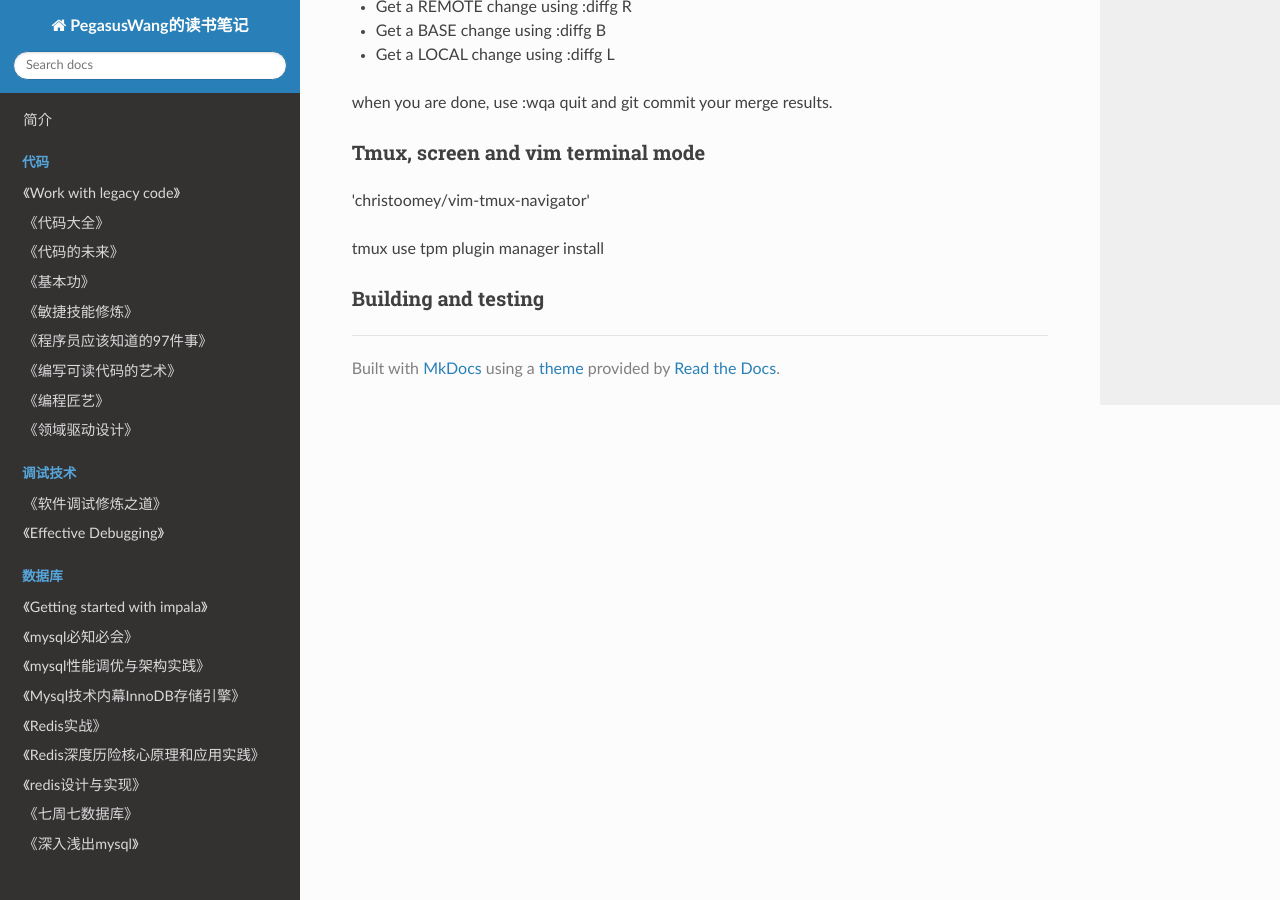
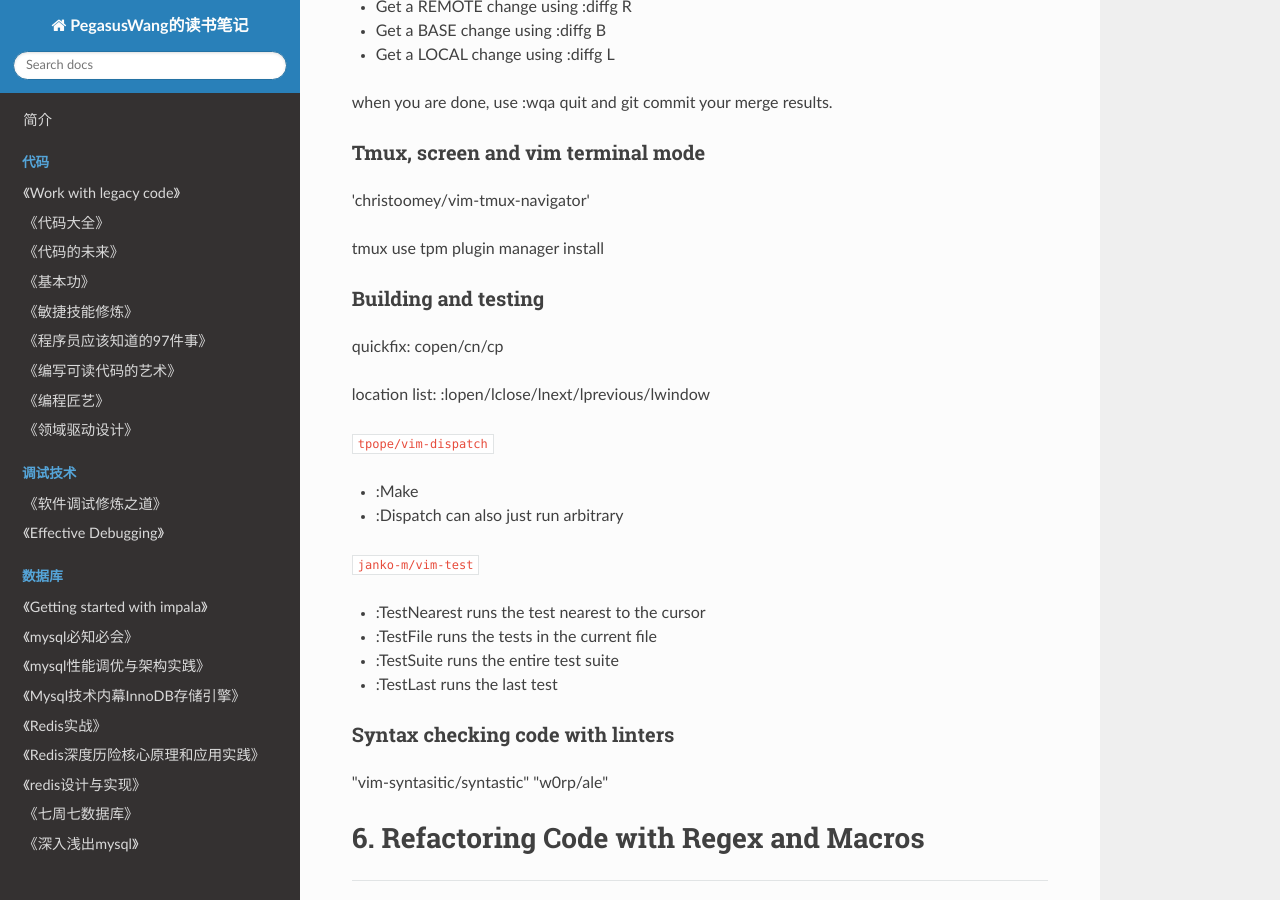
Before and after one commit to PegasusWang/booknotes, an MkDocs documentation site: the page built from docs/开发工具/Mastering_vim.md, in a window 1280 px wide and 900 px high, scrolled down 4056 px. Built offline with MkDocs 1.6.1, drawn with Linux system fonts in a browser that asks for light colours; nearby versions of some CDN libraries; old or Windows-style settings are respelled for this version of MkDocs.

Commit message:
quickfix

```diff
--- a/docs/开发工具/Mastering_vim.md
+++ b/docs/开发工具/Mastering_vim.md
@@ -192,3 +192,27 @@ when you are done, use :wqa quit and git commit your merge results.
 tmux use tpm plugin manager install
 
 ### Building and testing
+
+quickfix: copen/cn/cp
+
+location list: :lopen/lclose/lnext/lprevious/lwindow
+
+`tpope/vim-dispatch`
+
+- :Make
+- :Dispatch can also just run arbitrary
+
+`janko-m/vim-test`
+
+- :TestNearest runs the test nearest to the cursor
+- :TestFile runs the tests in the current file
+- :TestSuite runs the entire test suite
+- :TestLast runs the last test
+
+### Syntax checking code with linters
+
+"vim-syntasitic/syntastic"
+"w0rp/ale"
+
+
+# 6. Refactoring Code with Regex and Macros
```
